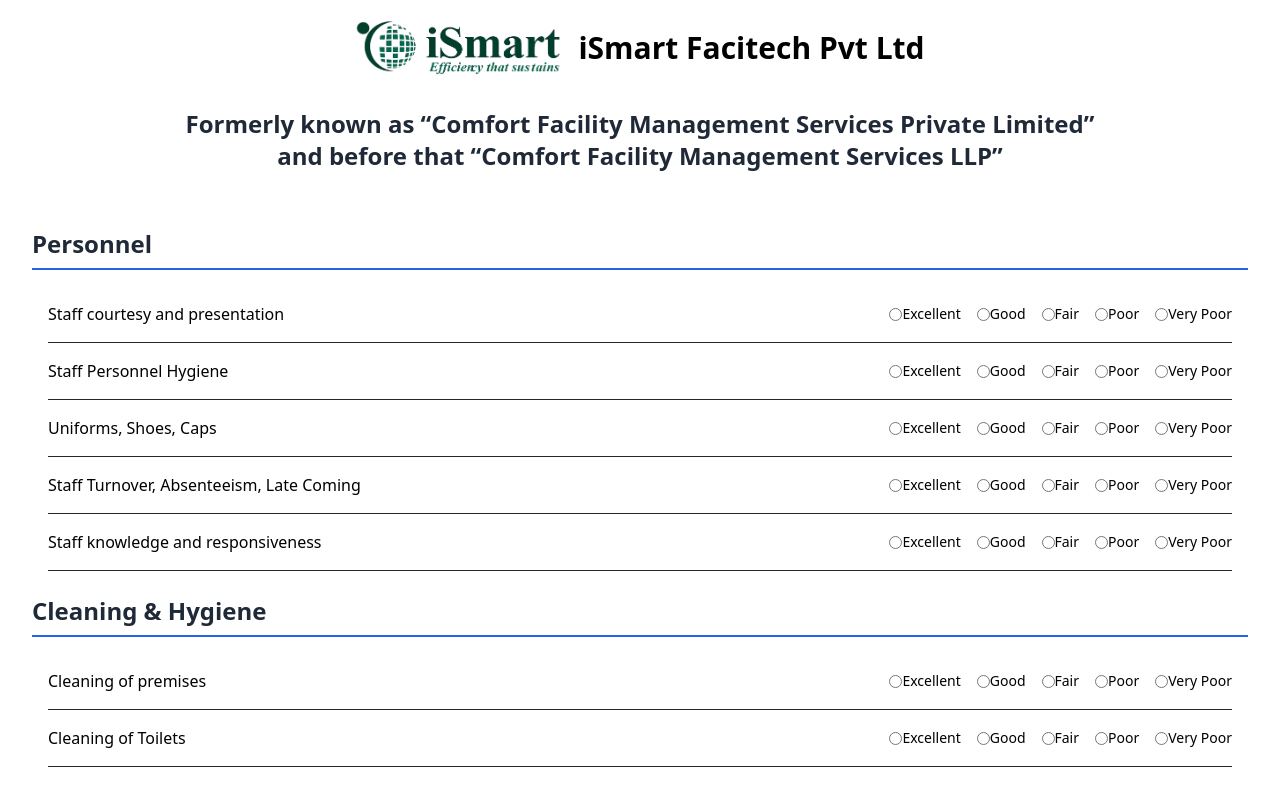
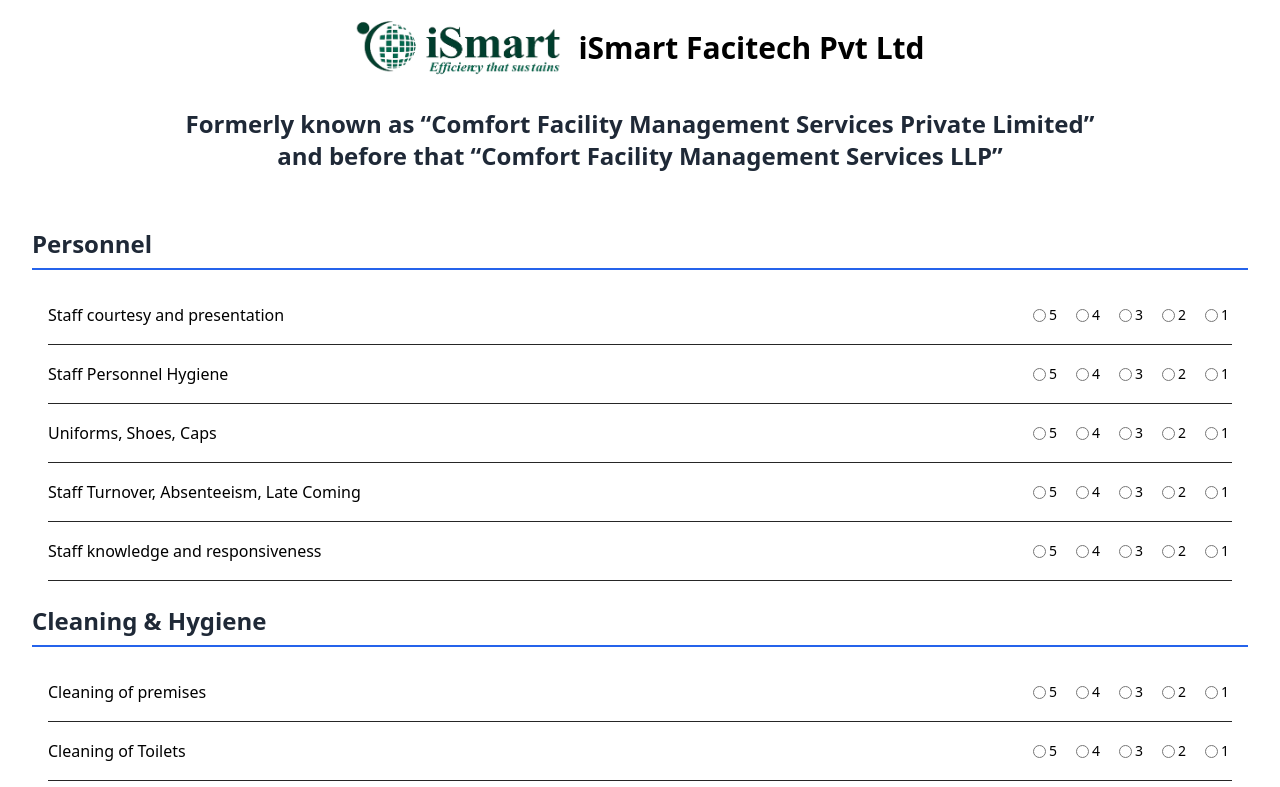
Before and after one commit to yashhadade/FeedBackForm, a React (Vite) app: page / in a window 1280 px wide. Shown: the top 787 px of the page. Built offline with nearby package versions, Linux system fonts and the light colour scheme.

Commit message:
change in point table

```diff
--- a/src/commonComponents/CommanRatingField.jsx
+++ b/src/commonComponents/CommanRatingField.jsx
@@ -30,7 +30,7 @@
                         onChange={() => handleChange('5')}
                         className="pr-1"
                     />
-                    <label htmlFor={id1} className="text-xs sm:text-sm">{radioLabel1}</label>
+                    <label htmlFor={id1} className=" p-[3px] text-xs sm:text-sm">{radioLabel1}</label>
                 </div>
 
                 <div className="flex items-center">
@@ -43,7 +43,7 @@
                         onChange={() => handleChange('4')}
                         className="pr-1"
                     />
-                    <label htmlFor={id2} className="text-xs sm:text-sm">{radioLabel2}</label>
+                    <label htmlFor={id2} className="  p-[3px] text-xs sm:text-sm">{radioLabel2}</label>
                 </div>
 
                 <div className="flex items-center">
@@ -56,7 +56,7 @@
                         onChange={() => handleChange('3')}
                         className="pr-1"
                     />
-                    <label htmlFor={id3} className="text-xs sm:text-sm">{radioLabel3}</label>
+                    <label htmlFor={id3} className="  p-[3px] text-xs sm:text-sm">{radioLabel3}</label>
                 </div>
 
                 <div className="flex items-center">
@@ -69,7 +69,7 @@
                         onChange={() => handleChange('2')}
                         className="pr-1"
                     />
-                    <label htmlFor={id4} className="text-xs sm:text-sm">{radioLabel4}</label>
+                    <label htmlFor={id4} className="  p-[3px] text-xs sm:text-sm">{radioLabel4}</label>
                 </div>
 
                 <div className="flex items-center">
@@ -82,7 +82,7 @@
                         onChange={() => handleChange('1')}
                         className="pr-1"
                     />
-                    <label htmlFor={id5} className="text-xs sm:text-sm">{radioLabel5}</label>
+                    <label htmlFor={id5} className="  p-[3px] text-xs sm:text-sm">{radioLabel5}</label>
                 </div>
             </div>
         </div>
--- a/src/componentes/DataFeedback.js
+++ b/src/componentes/DataFeedback.js
@@ -4,55 +4,55 @@
         name: 'staffCourtesy',
 
         label: 'Staff courtesy and presentation',
-        radioLabel1: 'Excellent',
-        radioLabel2: 'Good',
-        radioLabel3: 'Fair',
-        radioLabel4: 'Poor',
-        radioLabel5: 'Very Poor',
+        radioLabel1: '5',
+        radioLabel2: '4',
+        radioLabel3: '3',
+        radioLabel4: '2',
+        radioLabel5: '1',
       },
       {
         id: 'radio2',
         name: 'staffHygiene',
 
         label: 'Staff Personnel Hygiene',
-        radioLabel1: 'Excellent',
-        radioLabel2: 'Good',
-        radioLabel3: 'Fair',
-        radioLabel4: 'Poor',
-        radioLabel5: 'Very Poor',
+        radioLabel1: '5',
+        radioLabel2: '4',
+        radioLabel3: '3',
+        radioLabel4: '2',
+        radioLabel5: '1',
       },
       {
         id: 'radio3',
         name: 'staffUniform',
 
         label: 'Uniforms, Shoes, Caps',
-        radioLabel1: 'Excellent',
-        radioLabel2: 'Good',
-        radioLabel3: 'Fair',
-        radioLabel4: 'Poor',
-        radioLabel5: 'Very Poor',
+        radioLabel1: '5',
+        radioLabel2: '4',
+        radioLabel3: '3',
+        radioLabel4: '2',
+        radioLabel5: '1',
       },
       {
         id: 'radio4',
         name: 'staffTurnover',
 
         label: 'Staff Turnover, Absenteeism, Late Coming',
-        radioLabel1: 'Excellent',
-        radioLabel2: 'Good',
-        radioLabel3: 'Fair',
-        radioLabel4: 'Poor',
-        radioLabel5: 'Very Poor',
+        radioLabel1: '5',
+        radioLabel2: '4',
+        radioLabel3: '3',
+        radioLabel4: '2',
+        radioLabel5: '1',
       },
       {
         id: 'radio5',
         name: 'staffKnowledge',
 
         label: 'Staff knowledge and responsiveness',
-        radioLabel1: 'Excellent',
-        radioLabel2: 'Good',
-        radioLabel3: 'Fair',
-        radioLabel4: 'Poor',
-        radioLabel5: 'Very Poor',
+        radioLabel1: '5',
+        radioLabel2: '4',
+        radioLabel3: '3',
+        radioLabel4: '2',
+        radioLabel5: '1',
       }
  ];
 
@@ -62,55 +62,55 @@
         name: 'cleaningPremises',
 
         label: 'Cleaning of premises',
-        radioLabel1: 'Excellent',
-        radioLabel2: 'Good',
-        radioLabel3: 'Fair',
-        radioLabel4: 'Poor',
-        radioLabel5: 'Very Poor',
+        radioLabel1: '5',
+        radioLabel2: '4',
+        radioLabel3: '3',
+        radioLabel4: '2',
+        radioLabel5: '1',
       },
       {
         id: 'radio7',
         name: 'cleaningToilets',
 
         label: 'Cleaning of Toilets',
-        radioLabel1: 'Excellent',
-        radioLabel2: 'Good',
-        radioLabel3: 'Fair',
-        radioLabel4: 'Poor',
-        radioLabel5: 'Very Poor',
+        radioLabel1: '5',
+        radioLabel2: '4',
+        radioLabel3: '3',
+        radioLabel4: '2',
+        radioLabel5: '1',
       },
       {
         id: 'radio8',
         name: 'judiciousUseMaterial',
 
         label: 'Judicious use of Housekeeping material',
-        radioLabel1: 'Excellent',
-        radioLabel2: 'Good',
-        radioLabel3: 'Fair',
-        radioLabel4: 'Poor',
-        radioLabel5: 'Very Poor',
+        radioLabel1: '5',
+        radioLabel2: '4',
+        radioLabel3: '3',
+        radioLabel4: '2',
+        radioLabel5: '1',
       },
       {
         id: 'radio9',
         name: 'documentationTasks',
 
         label: 'Documentation of tasks (todo & completed)',
-        radioLabel1: 'Excellent',
-        radioLabel2: 'Good',
-        radioLabel3: 'Fair',
-        radioLabel4: 'Poor',
-        radioLabel5: 'Very Poor',
+        radioLabel1: '5',
+        radioLabel2: '4',
+        radioLabel3: '3',
+        radioLabel4: '2',
+        radioLabel5: '1',
       },
       {
         id: 'radio10',
         name: 'garbageDisposal',
 
         label: 'Suitable Garbage Disposal Measures',
-        radioLabel1: 'Excellent',
-        radioLabel2: 'Good',
-        radioLabel3: 'Fair',
-        radioLabel4: 'Poor',
-        radioLabel5: 'Very Poor',
+        radioLabel1: '5',
+        radioLabel2: '4',
+        radioLabel3: '3',
+        radioLabel4: '2',
+        radioLabel5: '1',
       }
  ]
 
@@ -120,55 +120,55 @@
         name: 'supervisionStandards',
 
         label: 'Supervision Standards',
-        radioLabel1: 'Excellent',
-        radioLabel2: 'Good',
-        radioLabel3: 'Fair',
-        radioLabel4: 'Poor',
-        radioLabel5: 'Very Poor',
+        radioLabel1: '5',
+        radioLabel2: '4',
+        radioLabel3: '3',
+        radioLabel4: '2',
+        radioLabel5: '1',
       },
       {
         id: 'radio12',
         name: 'jobKnowledge',
 
         label: 'Job Knowledge',
-        radioLabel1: 'Excellent',
-        radioLabel2: 'Good',
-        radioLabel3: 'Fair',
-        radioLabel4: 'Poor',
-        radioLabel5: 'Very Poor',
+        radioLabel1: '5',
+        radioLabel2: '4',
+        radioLabel3: '3',
+        radioLabel4: '2',
+        radioLabel5: '1',
       },
       {
         id: 'radio13',
         name: 'speedEfficiencyWorkQuality',
 
         label: 'Speed, Efficiency, Work quality of site incharge',
-        radioLabel1: 'Excellent',
-        radioLabel2: 'Good',
-        radioLabel3: 'Fair',
-        radioLabel4: 'Poor',
-        radioLabel5: 'Very Poor',
+        radioLabel1: '5',
+        radioLabel2: '4',
+        radioLabel3: '3',
+        radioLabel4: '2',
+        radioLabel5: '1',
       },
       {
         id: 'radio14',
         name: 'responsivenessCustomerNeeds',
 
         label: 'Responsiveness To Customer Needs',
-        radioLabel1: 'Excellent',
-        radioLabel2: 'Good',
-        radioLabel3: 'Fair',
-        radioLabel4: 'Poor',
-        radioLabel5: 'Very Poor',
+        radioLabel1: '5',
+        radioLabel2: '4',
+        radioLabel3: '3',
+        radioLabel4: '2',
+        radioLabel5: '1',
       },
       {
         id: 'radio15',
         name: 'endUserFeedback',
 
         label: 'End User Feedback',
-        radioLabel1: 'Excellent',
-        radioLabel2: 'Good',
-        radioLabel3: 'Fair',
-        radioLabel4: 'Poor',
-        radioLabel5: 'Very Poor',
+        radioLabel1: '5',
+        radioLabel2: '4',
+        radioLabel3: '3',
+        radioLabel4: '2',
+        radioLabel5: '1',
       }
  ];
 
@@ -178,55 +178,55 @@
         name: 'qualityRawMaterial',
 
         label: 'Quality of Raw Material',
-        radioLabel1: 'Excellent',
-        radioLabel2: 'Good',
-        radioLabel3: 'Fair',
-        radioLabel4: 'Poor',
-        radioLabel5: 'Very Poor',
+        radioLabel1: '5',
+        radioLabel2: '4',
+        radioLabel3: '3',
+        radioLabel4: '2',
+        radioLabel5: '1',
       },
       {
         id: 'radio17',
         name: 'levelOfStocking',
 
         label: 'Level of Stocking',
-        radioLabel1: 'Excellent',
-        radioLabel2: 'Good',
-        radioLabel3: 'Fair',
-        radioLabel4: 'Poor',
-        radioLabel5: 'Very Poor',
+        radioLabel1: '5',
+        radioLabel2: '4',
+        radioLabel3: '3',
+        radioLabel4: '2',
+        radioLabel5: '1',
       },
       {
         id: 'radio18',
         name: 'binCardDailyIndent',
 
         label: 'Bin Card, Daily Indent System Being Followed',
-        radioLabel1: 'Excellent',
-        radioLabel2: 'Good',
-        radioLabel3: 'Fair',
-        radioLabel4: 'Poor',
-        radioLabel5: 'Very Poor',
+        radioLabel1: '5',
+        radioLabel2: '4',
+        radioLabel3: '3',
+        radioLabel4: '2',
+        radioLabel5: '1',
       },
       {
         id: 'radio19',
         name: 'purchaseSpecifications',
 
         label: 'Purchase Specifications Being Followed',
-        radioLabel1: 'Excellent',
-        radioLabel2: 'Good',
-        radioLabel3: 'Fair',
-        radioLabel4: 'Poor',
-        radioLabel5: 'Very Poor',
+        radioLabel1: '5',
+        radioLabel2: '4',
+        radioLabel3: '3',
+        radioLabel4: '2',
+        radioLabel5: '1',
       },
       {
         id: 'radio20',
         name: 'qualityMaterialSupplied',
 
         label: 'Quality of Material Supplied',
-        radioLabel1: 'Excellent',
-        radioLabel2: 'Good',
-        radioLabel3: 'Fair',
-        radioLabel4: 'Poor',
-        radioLabel5: 'Very Poor',
+        radioLabel1: '5',
+        radioLabel2: '4',
+        radioLabel3: '3',
+        radioLabel4: '2',
+        radioLabel5: '1',
       }
  ];
 export const controlsData=[
@@ -235,55 +235,55 @@
         name: 'documentationBilling',
 
         label: 'Appropriate documentation and Billing',
-        radioLabel1: 'Excellent',
-        radioLabel2: 'Good',
-        radioLabel3: 'Fair',
-        radioLabel4: 'Poor',
-        radioLabel5: 'Very Poor',
+        radioLabel1: '5',
+        radioLabel2: '4',
+        radioLabel3: '3',
+        radioLabel4: '2',
+        radioLabel5: '1',
       },
       {
         id: 'radio22',
         name: 'attendanceDocuments',
 
         label: 'Attendance and other relevant documents submitted on time',
-        radioLabel1: 'Excellent',
-        radioLabel2: 'Good',
-        radioLabel3: 'Fair',
-        radioLabel4: 'Poor',
-        radioLabel5: 'Very Poor',
+        radioLabel1: '5',
+        radioLabel2: '4',
+        radioLabel3: '3',
+        radioLabel4: '2',
+        radioLabel5: '1',
       },
       {
         id: 'radio23',
         name: 'regularTrainings',
 
         label: 'Regular trainings held (on-site / off-site)',
-        radioLabel1: 'Excellent',
-        radioLabel2: 'Good',
-        radioLabel3: 'Fair',
-        radioLabel4: 'Poor',
-        radioLabel5: 'Very Poor',
+        radioLabel1: '5',
+        radioLabel2: '4',
+        radioLabel3: '3',
+        radioLabel4: '2',
+        radioLabel5: '1',
       },
       {
         id: 'radio24',
         name: 'preventiveMaintenanceRecommendations',
 
         label: 'Recommendation on preventive maintenance',
-        radioLabel1: 'Excellent',
-        radioLabel2: 'Good',
-        radioLabel3: 'Fair',
-        radioLabel4: 'Poor',
-        radioLabel5: 'Very Poor',
+        radioLabel1: '5',
+        radioLabel2: '4',
+        radioLabel3: '3',
+        radioLabel4: '2',
+        radioLabel5: '1',
       },
       {
         id: 'radio25',
         name: 'timelyReceiptOfMaterials',
 
         label: 'Timely receipt of materials',
-        radioLabel1: 'Excellent',
-        radioLabel2: 'Good',
-        radioLabel3: 'Fair',
-        radioLabel4: 'Poor',
-        radioLabel5: 'Very Poor',
+        radioLabel1: '5',
+        radioLabel2: '4',
+        radioLabel3: '3',
+        radioLabel4: '2',
+        radioLabel5: '1',
       }
 ];
 
@@ -293,54 +293,54 @@
         name: 'managementTeamContact',
 
         label: 'Management team in regular contact',
-        radioLabel1: 'Excellent',
-        radioLabel2: 'Good',
-        radioLabel3: 'Fair',
-        radioLabel4: 'Poor',
-        radioLabel5: 'Very Poor',
+        radioLabel1: '5',
+        radioLabel2: '4',
+        radioLabel3: '3',
+        radioLabel4: '2',
+        radioLabel5: '1',
       },
       {
         id: 'radio27',
         name: 'supervisionKnowledge',
 
         label: 'Supervision and Knowledge',
-        radioLabel1: 'Excellent',
-        radioLabel2: 'Good',
-        radioLabel3: 'Fair',
-        radioLabel4: 'Poor',
-        radioLabel5: 'Very Poor',
+        radioLabel1: '5',
+        radioLabel2: '4',
+        radioLabel3: '3',
+        radioLabel4: '2',
+        radioLabel5: '1',
       },
       {
         id: 'radio28',
         name: 'clientNeedsResponsiveness',
 
         label: 'Responsiveness to Client\'s Needs',
-        radioLabel1: 'Excellent',
-        radioLabel2: 'Good',
-        radioLabel3: 'Fair',
-        radioLabel4: 'Poor',
-        radioLabel5: 'Very Poor',
+        radioLabel1: '5',
+        radioLabel2: '4',
+        radioLabel3: '3',
+        radioLabel4: '2',
+        radioLabel5: '1',
       },
       {
         id: 'radio29',
         name: 'newTechnologyRecommendations',
 
         label: 'Recommendation on new technology',
-        radioLabel1: 'Excellent',
-        radioLabel2: 'Good',
-        radioLabel3: 'Fair',
-        radioLabel4: 'Poor',
-        radioLabel5: 'Very Poor',
+        radioLabel1: '5',
+        radioLabel2: '4',
+        radioLabel3: '3',
+        radioLabel4: '2',
+        radioLabel5: '1',
       },
       {
         id: 'radio30',
         name: 'timelyDocumentation',
 
         label: 'Provide timely documentation and information',
-        radioLabel1: 'Excellent',
-        radioLabel2: 'Good',
-        radioLabel3: 'Fair',
-        radioLabel4: 'Poor',
-        radioLabel5: 'Very Poor',
+        radioLabel1: '5',
+        radioLabel2: '4',
+        radioLabel3: '3',
+        radioLabel4: '2',
+        radioLabel5: '1',
       }
 ];
```
